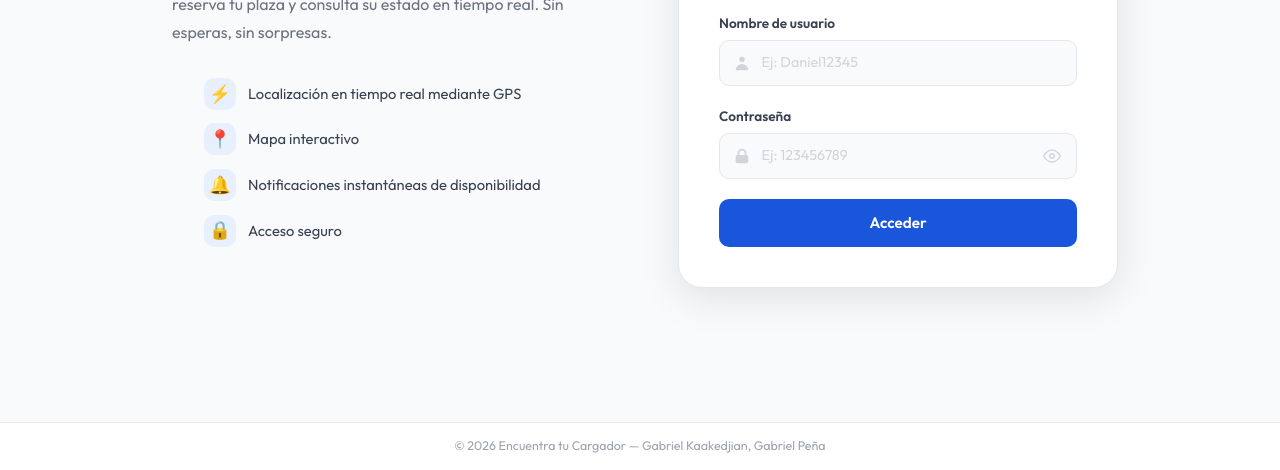
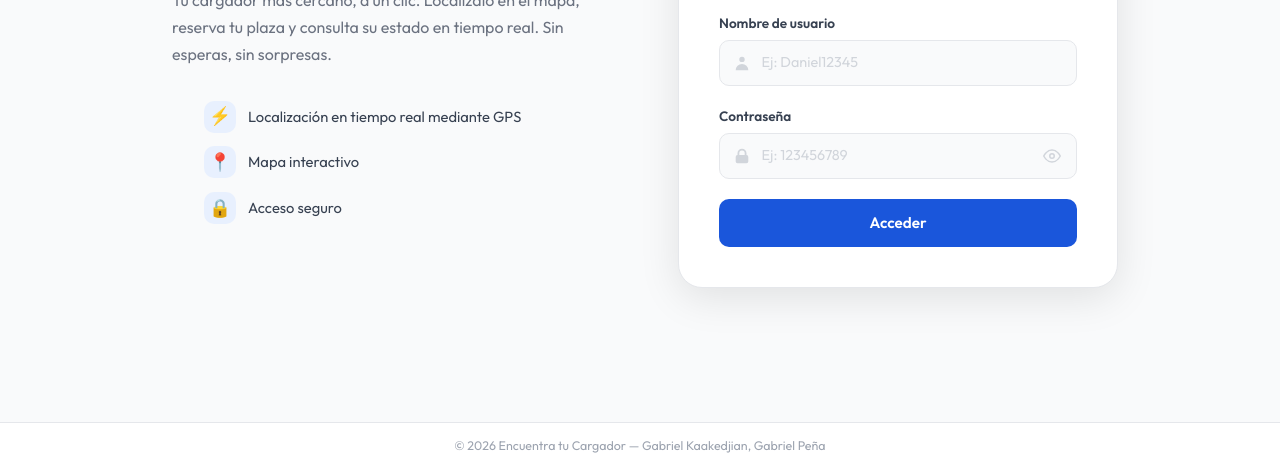
Before and after one commit to Gabriel28112005/Encuentra-tu-Cargador, a website: page Index.html in a window 1280 px wide. Shown: the part 330-800 px from the top of the page. Drawn offline with nearby package versions, Linux system fonts and the light colour scheme.

Commit message:
feat: remove instant notification feature from the login page

```diff
--- a/Index.html
+++ b/Index.html
@@ -55,10 +55,6 @@
           <li>
             <span class="icono-caracteristica">📍</span>
             <span>Mapa interactivo</span>
-          </li>
-          <li>
-            <span class="icono-caracteristica">🔔</span>
-            <span>Notificaciones instantáneas de disponibilidad</span>
           </li>
           <li>
             <span class="icono-caracteristica">🔒</span>
```
